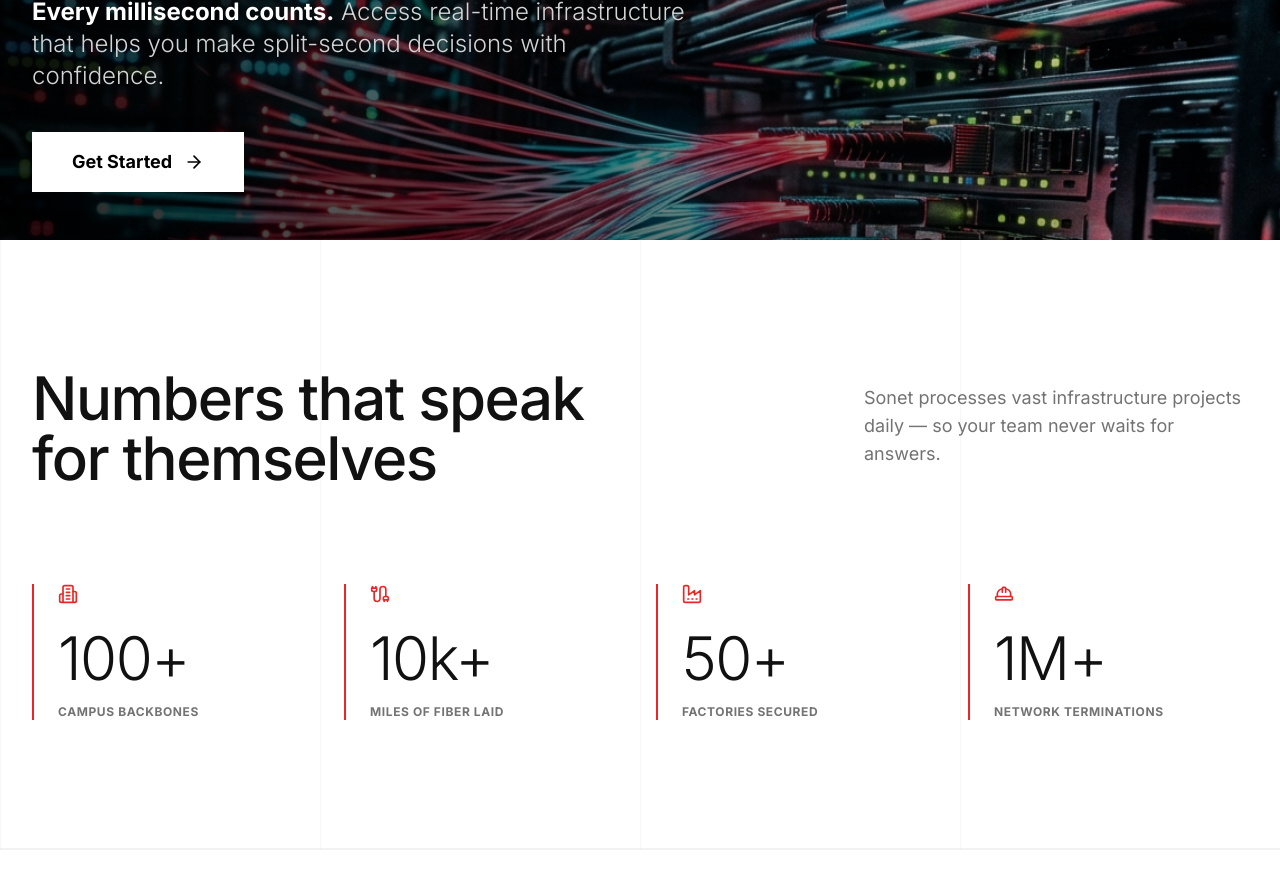
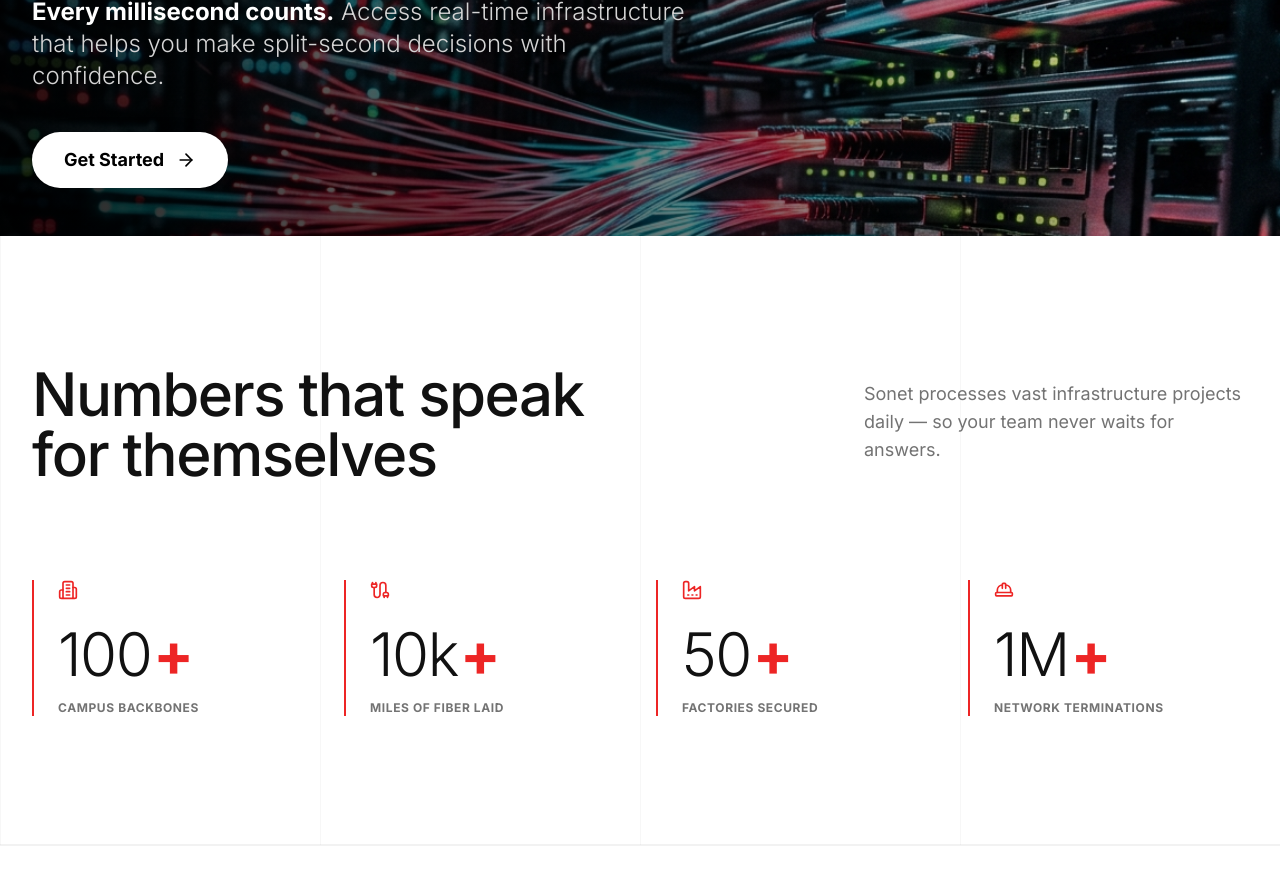
Before and after one commit to I3F4N/Sonetv2, a React (Vite) app: page / in a window 1280 px wide. Shown: the part 620-1505 px from the top of the page. Built offline with nearby package versions, Linux system fonts and the light colour scheme; no server answers.

Commit message:
Transitions

```diff
--- a/src/pages/Home.jsx
+++ b/src/pages/Home.jsx
@@ -1,5 +1,5 @@
-import React from 'react';
-import { motion, useScroll, useTransform } from 'framer-motion';
+import React, { useEffect, useRef, useState } from 'react';
+import { motion, useScroll, useTransform, useInView, useMotionValue, animate } from 'framer-motion';
 import { Link } from 'react-router-dom';
 import { Server, Network, Shield, Wifi, ChevronRight, HardHat, Cable, Factory, Building2, MonitorPlay, Cloud, ArrowRight, CheckCircle2, Menu, X, Play } from 'lucide-react';
 import { useContent } from '../hooks/useContent';
@@ -52,6 +52,47 @@ const itemVariants = {
   }
 };
 
+const Counter = ({ value }) => {
+  const numMatch = value.match(/\d+/);
+  const num = numMatch ? parseInt(numMatch[0]) : 0;
+  const suffix = value.replace(num.toString(), '');
+  const hasPlus = suffix.includes('+');
+  const textSuffix = suffix.replace('+', '');
+
+  const ref = useRef(null);
+  const isInView = useInView(ref, { once: true, margin: "-100px" });
+  const count = useMotionValue(0);
+  const rounded = useTransform(count, (latest) => Math.round(latest));
+  const [isComplete, setIsComplete] = useState(false);
+
+  useEffect(() => {
+    if (isInView) {
+      animate(count, num, {
+        duration: 2,
+        ease: "easeOut",
+        onComplete: () => setIsComplete(true)
+      });
+    }
+  }, [isInView, count, num]);
+
+  return (
+    <span ref={ref} className="inline-flex items-center">
+      <motion.span>{rounded}</motion.span>
+      <span>{textSuffix}</span>
+      {hasPlus && (
+        <motion.span
+          initial={{ opacity: 0, scale: 0.5, marginLeft: 2 }}
+          animate={{ opacity: isComplete ? 1 : 0, scale: isComplete ? 1 : 0.5 }}
+          transition={{ duration: 0.4, type: "spring" }}
+          className="text-primary font-bold"
+        >
+          +
+        </motion.span>
+      )}
+    </span>
+  );
+};
+
 const Home = () => {
   const { scrollYProgress } = useScroll();
   const yHero = useTransform(scrollYProgress, [0, 1], [0, 400]);
@@ -100,7 +141,7 @@ const Home = () => {
             </motion.p>
 
             <div className="flex flex-col sm:flex-row justify-start gap-4">
-              <Link to="/partners" className="bg-white text-black px-10 py-4 font-bold text-lg transition-all duration-300 transform hover:scale-105 hover:bg-neutral-200 flex items-center justify-center gap-3 group shadow-2xl">
+              <Link to="/partners" className="bg-white text-black rounded-full px-8 py-3.5 font-bold text-lg transition-all duration-300 transform hover:scale-105 hover:bg-neutral-200 flex items-center justify-center gap-3 group shadow-2xl">
                 Get Started <ArrowRight className="w-5 h-5 group-hover:translate-x-1 transition-transform" />
               </Link>
             </div>
@@ -140,7 +181,7 @@ const Home = () => {
               >
                 <metric.icon className="w-5 h-5 text-primary mb-6" />
                 <h3 className="text-4xl md:text-5xl lg:text-6xl font-light tracking-tight text-foreground mb-4">
-                  {metric.value}
+                  <Counter value={metric.value} />
                 </h3>
                 <p className="text-xs text-neutral-500 font-bold tracking-wider uppercase">
                   {metric.label}
@@ -216,7 +257,7 @@ const Home = () => {
               <motion.div
                 key={i}
                 variants={itemVariants}
-                className="group relative flex items-center justify-center aspect-[4/3] bg-white rounded-2xl border border-neutral-200 hover:border-primary/50 transition-all duration-500 overflow-hidden shadow-md hover:shadow-xl"
+                className="group relative flex items-center justify-center aspect-[4/3] bg-white rounded-2xl border border-neutral-200 hover:border-primary/50 transition-all duration-500 overflow-hidden shadow-md hover:shadow-xl transform-gpu will-change-transform"
               >
                 <img
                   src={logo}
```
Also changed, not shown: 7 other files (tests, documents, lock files or other folders).
